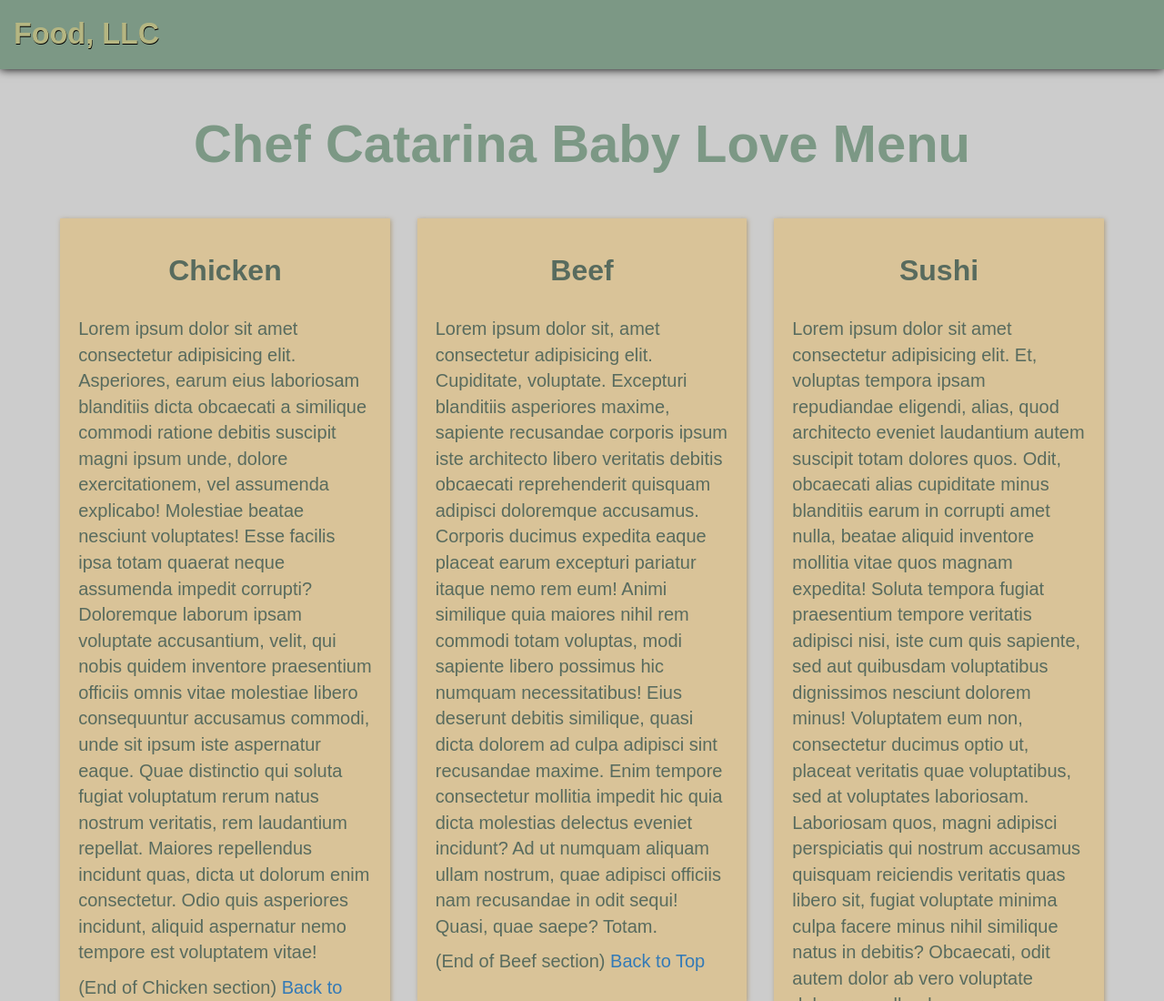
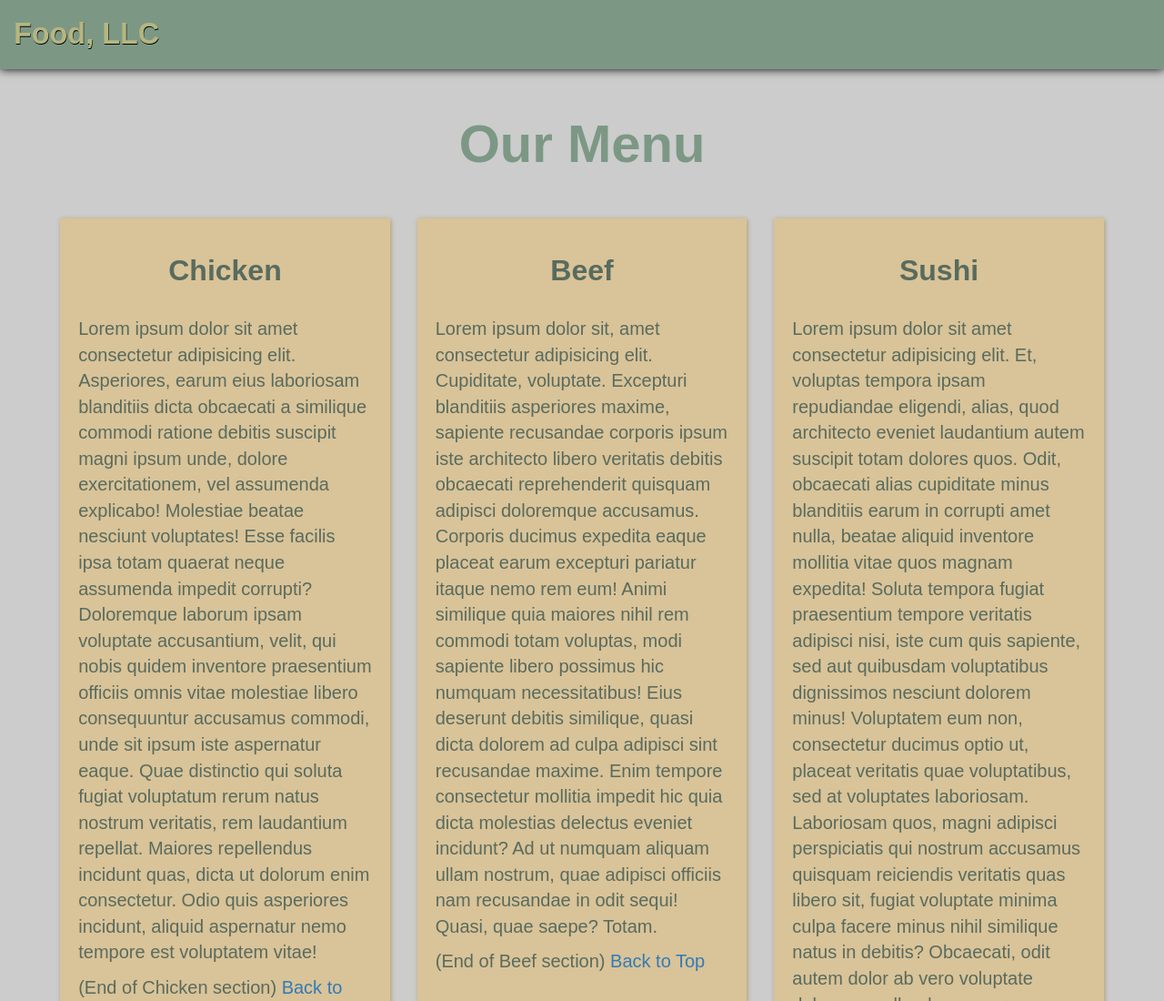
Before and after one commit to mariocachapuz/coursera-webdev, a plain HTML site: page module3-solution/index.html in a window 1280 px wide. Shown: the top 1100 px of the page at 91% size. Drawn offline with Linux system fonts and the light colour scheme.

Commit message:
Add files via upload

```diff
--- a/module3-solution/index.html
+++ b/module3-solution/index.html
@@ -44,7 +44,7 @@
         </header>
 
         <div id="main-content" class="container">
-            <h2 id="top-heading" class="text-center">Chef Catarina Baby Love Menu</h2>
+            <h2 id="top-heading" class="text-center">Our Menu</h2>
             <div id="home-tiles" class="row">
                 <div class="col-md-4 col-sm-6 col-xs-12">
                     <div id="chicken-tile">
```
